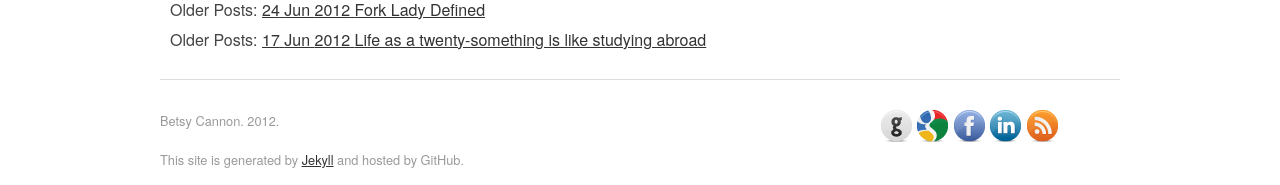
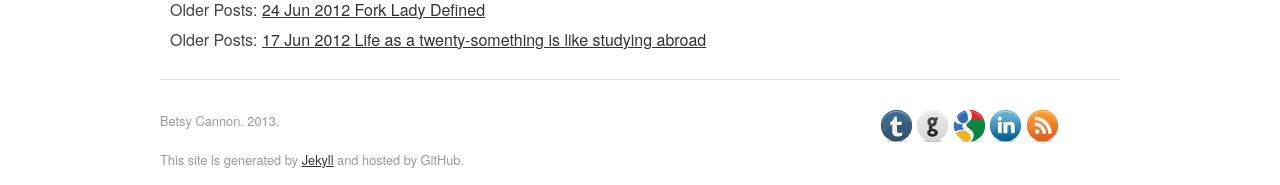
Before and after one commit to forklady42/forklady42.github.com, a Jekyll site: the page built from index.html, in a window 1280 px wide. Shown: the part 1401-1586 px from the top of the page. Built offline with Jekyll 4.4.1, drawn with Linux system fonts in a browser that asks for light colours; some web fonts are replaced; Markdown is read by kramdown in place of the engine named in the settings.

Commit message:
tumblr link

```diff
--- a/_layouts/layout1.html
+++ b/_layouts/layout1.html
@@ -120,17 +120,17 @@
     <div class="footer">
     <hr />
         <div class="twelve columns alpha">
-            <p><small>Betsy Cannon. 2012.</small></p>
+            <p><small>Betsy Cannon. 2013.</small></p>
             <p><small>This site is generated by <a href="https://github.com/mojombo/jekyll/wiki">Jekyll</a> and hosted by GitHub.</small></p>
         </div>
         <aside class="four columns omega">
             <nav>
+                <a href= "http://forklady42.tumblr.com" title="Tumblr"><img
+          src="/images/tumblr_32.png" style="position:relative;"></a>
                 <a href= "http://github.com/forklady42" title="GitHub"><img
           src="/images/github_32.png" style="position:relative;"></a>
                 <a href= "http://plus.google.com/u/0/110333189119665928175/posts" title="Google+"><img
           src="/images/google_32.png" style="position:relative;"></a>
-                <a href= "http://www.facebook.com/eacannon" title="Facebook"><img
-          src="/images/facebook_32.png" style="position:relative;"></a>
                 <a href= "http://www.linkedin.com/pub/betsy-cannon/47/246/5a0" title="LinkedIn"><img
           src="/images/linkedin_32.png" style="position:relative;"></a>
                 <a href= "http://betsy-cannon.com/atom.xml" title="Atom Feed"><img
```
Also changed, not shown: images/tumblr_32.png (added).
